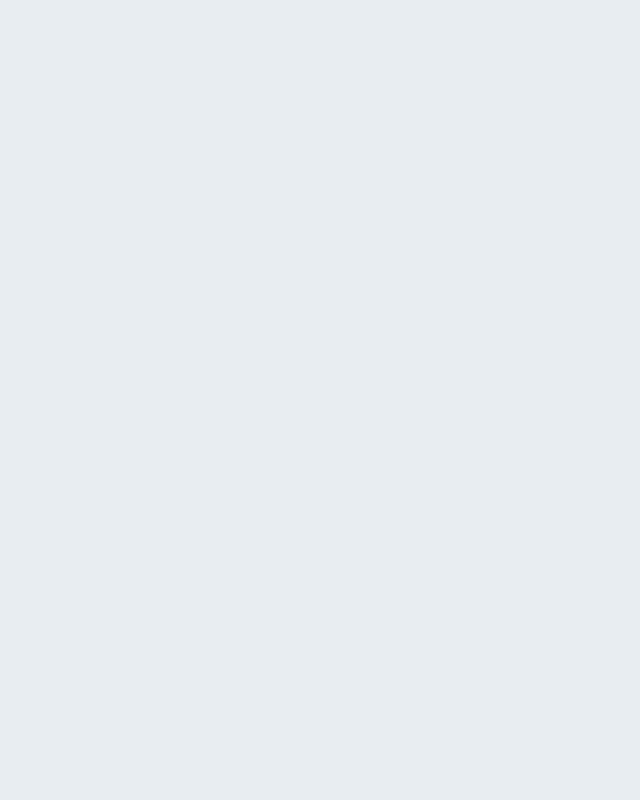
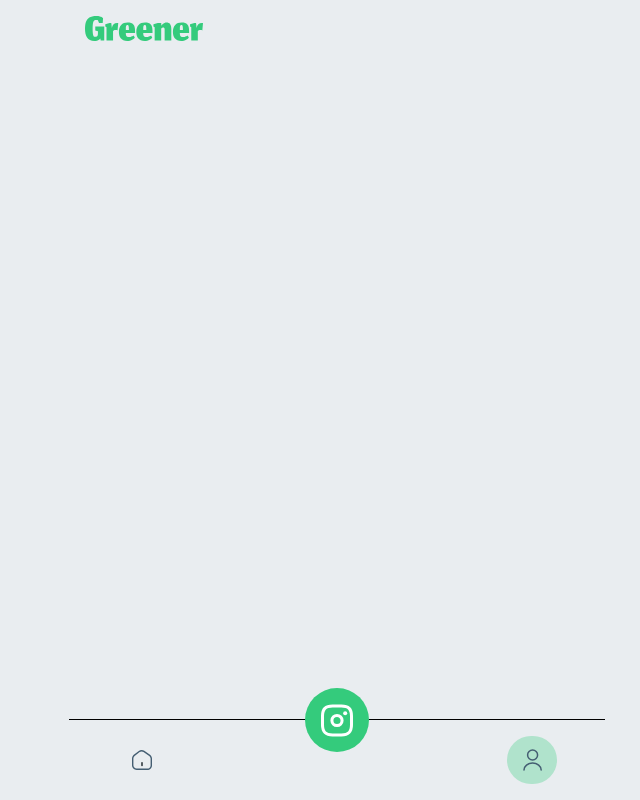
Before and after one commit to christian-alan/greener, a Vue app: page /profile in a window 1280 px wide. Before the commit this address had no page. Shown: the whole page, without its empty margins (303-943 px from the left). Built offline with nearby package versions, Linux system fonts and the light colour scheme.

Commit message:
Added the routing to the bottom bar

```diff
--- a/src/components/common/BottomBar.vue
+++ b/src/components/common/BottomBar.vue
@@ -2,7 +2,7 @@
     <div class="w-full border-t-slate-400 relative flex py-4 px-12 justify-between " style="border-top:0.5px solid">
 
         <!-- Home -->
-        <div class="flex flex-col justify-center items-cente relative">
+        <div class="flex flex-col rounded-full h-12 w-16 justify-center items-center relative" @click="gotoHome()" v-bind:style="getCurrentRoute === '/' ? 'background-color:#34CB7C50;':''">
             <svg width="20" height="20" viewBox="0 0 20 20" fill="none" xmlns="http://www.w3.org/2000/svg">
                 <path d="M15.386 20H4.61395C2.06512 20 0 17.9233 0 15.3717V8.47115C0 7.20463 0.781395 5.6122 1.78605 4.82995L6.8 0.918707C8.30698 -0.254661 10.7163 -0.310536 12.2791 0.788332L18.0279 4.82063C19.1349 5.59357 20 7.25119 20 8.60153V15.381C20 17.9233 17.9349 20 15.386 20ZM7.65581 2.01758L2.64186 5.92882C1.9814 6.45032 1.39535 7.633 1.39535 8.47115V15.3717C1.39535 17.1504 2.83721 18.6031 4.61395 18.6031H15.386C17.1628 18.6031 18.6047 17.1597 18.6047 15.381V8.60153C18.6047 7.7075 17.9628 6.46894 17.2279 5.96607L11.4791 1.93377C10.4186 1.18877 8.66977 1.22602 7.65581 2.01758Z" fill="#445E72"/>
                 <path d="M9.99998 16.275C9.61859 16.275 9.30231 15.9584 9.30231 15.5766V12.7828C9.30231 12.401 9.61859 12.0844 9.99998 12.0844C10.3814 12.0844 10.6977 12.401 10.6977 12.7828V15.5766C10.6977 15.9584 10.3814 16.275 9.99998 16.275Z" fill="#151D23"/>
@@ -26,16 +26,35 @@
     </div>
 
         <!-- Profile -->
-        <svg width="19" height="22" viewBox="0 0 19 22" fill="none" xmlns="http://www.w3.org/2000/svg">
-            <path d="M9.59015 11C12.3515 11 14.5901 8.76142 14.5901 6C14.5901 3.23858 12.3515 1 9.59015 1C6.82873 1 4.59015 3.23858 4.59015 6C4.59015 8.76142 6.82873 11 9.59015 11Z" stroke="#445E72" stroke-width="1.53029" stroke-linecap="round" stroke-linejoin="round"/>
-            <path d="M18.18 21C18.18 17.13 14.33 14 9.58999 14C4.85 14 1 17.13 1 21" stroke="#445E72" stroke-width="1.53029" stroke-linecap="round" stroke-linejoin="round"/>
-        </svg>
-
+        <div class="flex rounded-full h-12 w-16 flex-col justify-center items-center relative" @click="gotoProfile()" v-bind:style="getCurrentRoute != '/' ? 'background-color:#34CB7C50;':''">
+            <svg width="19" height="22" viewBox="0 0 19 22" fill="none" xmlns="http://www.w3.org/2000/svg">
+                <path d="M9.59015 11C12.3515 11 14.5901 8.76142 14.5901 6C14.5901 3.23858 12.3515 1 9.59015 1C6.82873 1 4.59015 3.23858 4.59015 6C4.59015 8.76142 6.82873 11 9.59015 11Z" stroke="#445E72" stroke-width="1.53029" stroke-linecap="round" stroke-linejoin="round"/>
+                <path d="M18.18 21C18.18 17.13 14.33 14 9.58999 14C4.85 14 1 17.13 1 21" stroke="#445E72" stroke-width="1.53029" stroke-linecap="round" stroke-linejoin="round"/>
+            </svg>
+        </div>
     </div>
 </template>
 
 <script>
-    export default{}
+    export default{
+
+        methods:{
+                gotoProfile(){
+                    this.$router.push({path:"/profile", name:'profile'});
+
+                },
+                gotoHome(){
+                    this.$router.push({path:"/", name:'home'});
+
+                }
+        },
+        computed:{
+            getCurrentRoute(){
+                console.log(this.$router.currentRoute.value.fullPath);
+                return this.$router.currentRoute.value.fullPath
+            }
+        }
+    }
 </script>
 
 <style>
--- a/src/router/router.js
+++ b/src/router/router.js
@@ -16,26 +16,32 @@ const router = createRouter({
             component:Onboarding
         },
         {
+            path:"/profile",
+            name:"profile",
+            component:Profile
+        },
+        {
+            path:"/seasonalFoods",
+            name:"seasonal-foods",
+            component:SeasonalFoods,
+        },
+        {
             path:"/",
             name:"home",
             component:Home,
-            children:[
-                {
-                    path:"/",
-                    name:"seasonal-foods",
-                    component:SeasonalFoods,
-                },
-                {
-                    path:"/",
-                    name:"learn-more",
-                    component:LearnMore,
-                },
-                {
-                    path:"/",
-                    name:"profile",
-                    component:Profile,
-                },
-            ]
+            // children:[
+
+            //     {
+            //         path:"/",
+            //         name:"learn-more",
+            //         component:LearnMore,
+            //     },
+            //     {
+            //         path:"/",
+            //         name:"profile",
+            //         component:Profile,
+            //     },
+            // ]
         },
         {
             path:"/login",
--- a/src/views/Home.vue
+++ b/src/views/Home.vue
@@ -2,9 +2,6 @@
     <div class="flex justify-between flex-col h-full common-container">
         <!-- Appbar -->
         <AppBarVue></AppBarVue>
-
-
-
 
         <!--Body -->
         <div class="h-full common-container">
@@ -43,7 +40,7 @@
                         <p class="font-bold text-xl">Apple</p>
                         <p class="text-xs opacity-50">Type: Aroma</p>
                         <p class="text-xs opacity-50">origin: Sweden</p>
-                        <button class="mt-5 btn-active w-full mr-2 text-xs">Explore seasonal foods</button>
+                        <button class="mt-5 btn-active w-full mr-2 text-xs" @click="gotoLearnMore()" >Explore seasonal foods</button>
                     </div>
                 </div>
             </div>
@@ -63,9 +60,6 @@
             </div>
         </div>
 
-
-
-
         <BottomBarVue></BottomBarVue>
 
     </div>
@@ -79,6 +73,10 @@ export default{
         BottomBarVue
     },
     methods:{
+     gotoLearnMore(){
+        this.$router.push({path:"/seasonalFoods", name:'seasonal-foods'});
+        console.log('hey');
+     },
      changeFruits(){
             let counter = 0;
             setInterval(() =>{
@@ -100,10 +98,7 @@ export default{
 
       this.element = this.$refs.greeting;
       this.heading = this.$refs.heading;
-
       this.changeFruits();
-
-
 
     },
 
--- a/src/views/Profile.vue
+++ b/src/views/Profile.vue
@@ -1,8 +1,26 @@
 <template>
+    <div class="flex justify-between flex-col h-full common-container">
+        <!-- Appbar -->
+        <AppBarVue></AppBarVue>
 
+        <!--Body -->
+        <div class="h-full common-container">
+
+        </div>
+
+        <BottomBarVue></BottomBarVue>
+
+    </div>
 </template>
 <script>
-    export default{}
+import AppBarVue from '../components/common/AppBar.vue';
+import BottomBarVue from '../components/common/BottomBar.vue';
+    export default{
+        components:{
+                AppBarVue,
+                BottomBarVue
+        },
+    }
 
 </script>
 <style>
--- a/src/views/SeasonalFoods.vue
+++ b/src/views/SeasonalFoods.vue
@@ -1,4 +1,9 @@
 <template>
+
+    <div>
+
+    </div>
+
 
 </template>
 <script>
```
